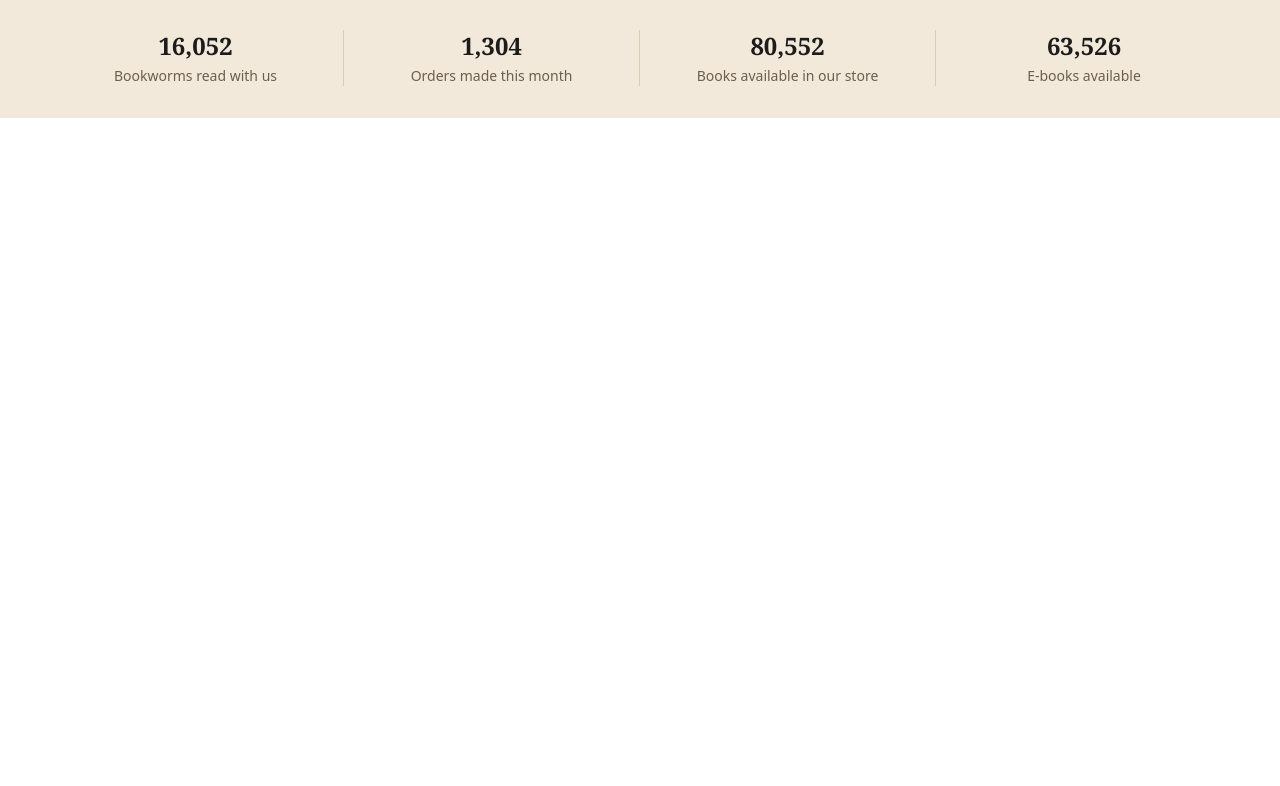
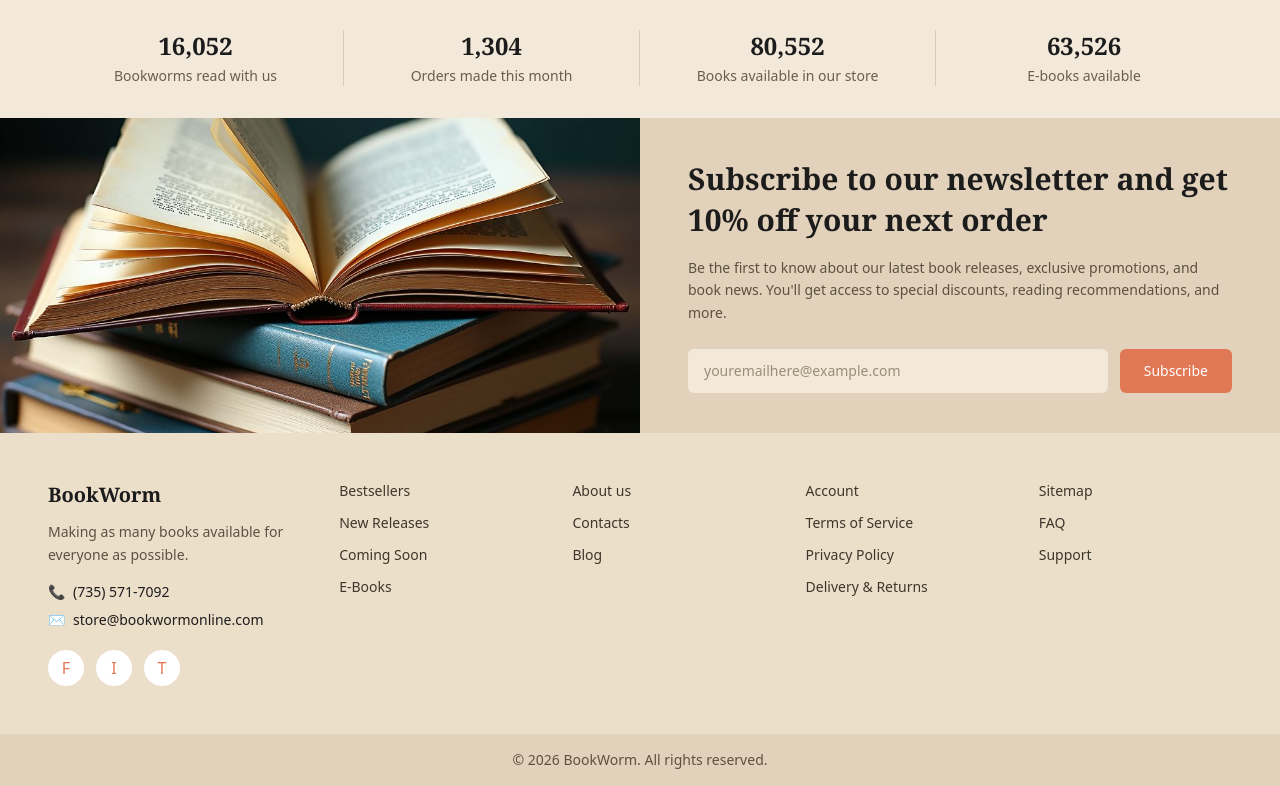
Before and after one commit to Patrick-Walshak/lumen-book, a Next.js app: page / in a window 1280 px wide. Shown: the part 1426-2212 px from the top of the page. Before the commit the page ends 1544 px from the top, so only its background shows below. Built offline with nearby package versions, Linux system fonts and the light colour scheme.

Commit message:
feat: add footer section to landing page

```diff
--- a/app/components/layout/Footer.tsx
+++ b/app/components/layout/Footer.tsx
@@ -0,0 +1,106 @@
+import Image from "next/image";
+import Link from "next/link";
+
+const linkColumns = [
+    {
+        heading: "Shop",
+        links: [
+            { label: "Bestsellers", href: "/books?sort=bestsellers" },
+            { label: "New Releases", href: "/books?sort=newest" },
+            { label: "Coming Soon", href: "/books?filter=coming-soon" },
+            { label: "E-Books", href: "/books?category=ebooks" },
+        ],
+    },
+    {
+        heading: "Company",
+        links: [
+            { label: "About us", href: "/about" },
+            { label: "Contacts", href: "/contact" },
+            { label: "Blog", href: "/blog" },
+        ],
+    },
+    {
+        heading: "Account",
+        links: [
+            { label: "Account", href: "/dashboard" },
+            { label: "Terms of Service", href: "/terms" },
+            { label: "Privacy Policy", href: "/privacy" },
+            { label: "Delivery & Returns", href: "/delivery" },
+        ],
+    },
+    {
+        heading: "Support",
+        links: [
+            { label: "Sitemap", href: "/sitemap.xml" },
+            { label: "FAQ", href: "/faq" },
+            { label: "Support", href: "/support" },
+        ],
+    },
+];
+
+const socials = [
+    { platform: "facebook", href: "https://facebook.com" },
+    { platform: "instagram", href: "https://instagram.com" },
+    { platform: "tiktok", href: "https://tiktok.com" },
+];
+
+export default function Footer() {
+    return (
+        <footer className="bg-[#ecdfca]">
+            <div className="max-w-7xl mx-auto px-8 md:px-12 py-12 grid md:grid-cols-[1.3fr_1fr_1fr_1fr_1fr] gap-10">
+                {/* Brand column */}
+                <div>
+                    <h3 className="font-serif text-xl font-bold text-[#1c1c1c]">
+                        BookWorm
+                    </h3>
+                    <p className="mt-3 text-sm text-[#5c5142] leading-relaxed">
+                        Making as many books available for everyone as possible.
+                    </p>
+
+                    <div className="mt-4 space-y-2 text-sm text-[#1c1c1c]">
+                        <p className="flex items-center gap-2">
+                            <span aria-hidden>📞</span> (735) 571-7092
+                        </p>
+                        <p className="flex items-center gap-2">
+                            <span aria-hidden>✉️</span> store@bookwormonline.com
+                        </p>
+                    </div>
+
+                    <div className="flex items-center gap-3 mt-5">
+                        {socials.map((social) => (
+
+                                <a href="" key={social.platform}
+                                href={social.href}
+                                aria-label={social.platform}
+                                className="w-9 h-9 rounded-full bg-white flex items-center justify-center text-[#e07856]">
+                                {social.platform[0].toUpperCase()}
+                            </a>
+                        ))}
+                    </div>
+                </div>
+
+                {/* Link columns */}
+                {linkColumns.map((col) => (
+                    <div key={col.heading}>
+                        <ul className="space-y-3 text-sm text-[#3d362b]">
+                            {col.links.map((link) => (
+                                <li key={link.label}>
+                                    <Link href={link.href} className="hover:text-[#e07856]">
+                                        {link.label}
+                                    </Link>
+                                </li>
+                            ))}
+                        </ul>
+                    </div>
+                ))}
+            </div>
+
+            {/* Bottom bar */}
+            <div className="bg-[#e3d2bb] py-4">
+                <p className="text-center text-sm text-[#5c5142]">
+                    © {new Date().getFullYear()} BookWorm. All rights reserved.
+                </p>
+            </div>
+        </footer>
+    );
+}
--- /dev/null
+++ b/app/components/layout/home/Newsletter.tsx
@@ -0,0 +1,47 @@
+import Image from "next/image";
+
+export default function Newsletter() {
+    return (
+        <section className="bg-[#e3d2bb]">
+            <div className="max-w-7xl mx-auto grid md:grid-cols-2 items-stretch">
+                {/* Left: image */}
+                <div className="relative h-72 md:h-auto min-h-[280px]">
+                    <Image
+                        src="/image/cta-book.jpg"
+                        alt="Stack of books on a windowsill"
+                        fill
+                        className="object-cover"
+                    />
+                </div>
+
+                {/* Right: copy + form */}
+                <div className="px-8 py-10 md:px-12 flex flex-col justify-center">
+                    <h2 className="font-serif text-3xl font-bold text-[#1c1c1c] leading-snug">
+                        Subscribe to our newsletter and get 10% off your next order
+                    </h2>
+
+                    <p className="mt-4 text-sm text-[#5c5142] leading-relaxed">
+                        Be the first to know about our latest book releases, exclusive
+                        promotions, and book news. You&apos;ll get access to special
+                        discounts, reading recommendations, and more.
+                    </p>
+
+                    <form className="mt-6 flex flex-col sm:flex-row gap-3">
+                        <input
+                            type="email"
+                            placeholder="youremailhere@example.com"
+                            required
+                            className="flex-1 bg-[#f3e9da] rounded-md px-4 py-3 text-sm placeholder:text-[#9a8c76] outline-none"
+                        />
+                        <button
+                            type="submit"
+                            className="bg-[#e07856] hover:bg-[#cf6b4a] text-white text-sm font-medium px-6 py-3 rounded-md transition-colors whitespace-nowrap"
+                        >
+                            Subscribe
+                        </button>
+                    </form>
+                </div>
+            </div>
+        </section>
+    );
+}
--- a/app/page.tsx
+++ b/app/page.tsx
@@ -1,6 +1,8 @@
 "use client"
 
+import Footer from "./components/layout/Footer";
 import Hero from "./components/layout/home/Hero";
+import Newsletter from "./components/layout/home/Newsletter";
 import Navbar from "./components/layout/Navbar";
 
 export default function Home() {
@@ -8,6 +10,8 @@ export default function Home() {
     <main>
       <Navbar />
       <Hero />
+      <Newsletter />
+      <Footer />
     </main>
   );
 }
```
Also changed, not shown: public/image/cta-book.jpg (added).
